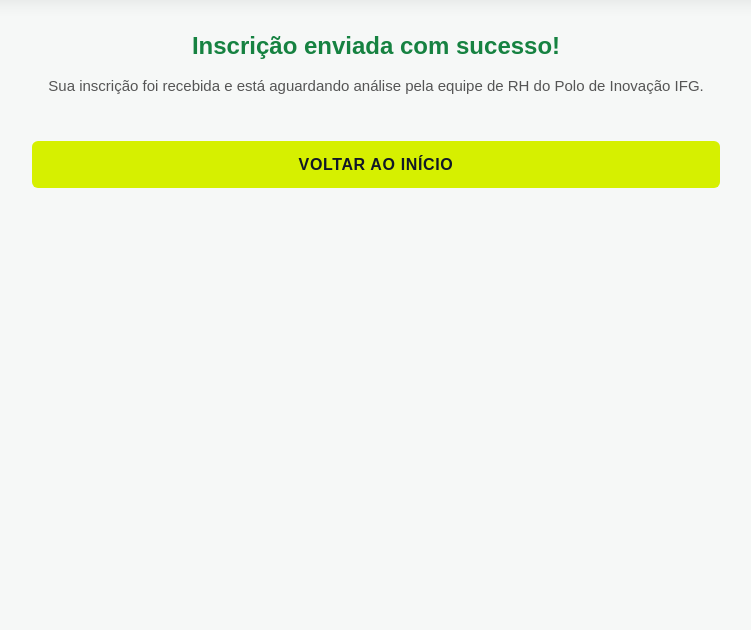
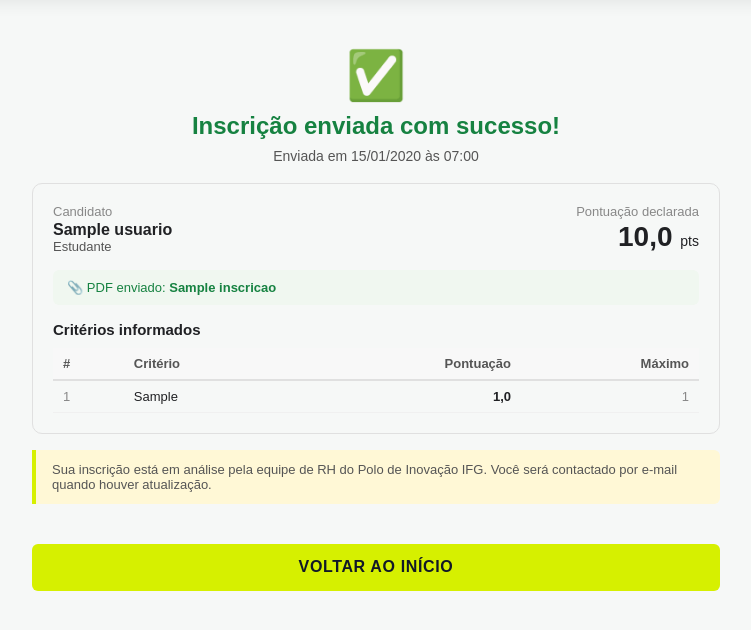
Before and after one commit to flavioolimpio/Banco_de_Talentos, a Django app: page /inscricao/confirmacao/ in a window 1280 px wide. Shown: the part 110-740 px from the top of the page, without its empty margins (264-1015 px from the left). Run offline with Django 5.2, Linux system fonts and the light colour scheme; a user stored in the database is signed in; tables that the repository leaves empty hold one stand-in row (values such as "Sample post"); some libraries are stand-ins or nearby versions.

Commit message:
feat: POST de inscrição (rascunho/enviar) e template de confirmação
- views.py: implementa POST da inscricao_view com ação rascunho/enviar,
  transaction.atomic, update_or_create nos itens, salvamento do PDF,
  registro de AuditLog e redirecionamento correto
- confirmacao.html: expande template com dados do candidato, total,
  tabela de itens por critério e indicação de PDF enviado
- formulario.html: remove |safe dos campos criterio/regra (segurança)
- tests.py: adiciona InscricaoViewPostTest (11 testes) e
  ConfirmacaoViewTest (4 testes); corrige assertContains para usar
  escape() em vez de confiar em |safe no template
- Total: 56 testes passando

Co-Authored-By: Claude Sonnet 4.6 <noreply@anthropic.com>

```diff
--- a/django_app/apps/inscricoes/views.py
+++ b/django_app/apps/inscricoes/views.py
@@ -15,6 +15,13 @@ from apps.auditoria.models import AuditAction, AuditLog
 from apps.inscricoes.forms import InscricaoForm
 from apps.inscricoes.models import CriterioEdital, Inscricao, InscricaoItem, StatusInscricao
 from apps.usuarios.models import Vinculo
+
+
+def _get_client_ip(request):
+    forwarded_for = request.META.get("HTTP_X_FORWARDED_FOR")
+    if forwarded_for:
+        return forwarded_for.split(",")[0].strip()
+    return request.META.get("REMOTE_ADDR")
 
 
 def _get_criterios(usuario):
@@ -75,7 +82,59 @@ def inscricao_view(request):
                 itens_existentes[item.criterio_id] = item.pontuacao
         return _render_form(request, InscricaoForm(usuario=usuario), criterios, inscricao, itens_existentes)
 
-    # POST — implemented in Task 5
+    # POST
+    action = request.POST.get("action", "rascunho")
+    form = InscricaoForm(request.POST, request.FILES, usuario=usuario, acao=action)
+
+    if not form.is_valid():
+        scores, _ = _parse_scores(request.POST, criterios)
+        return _render_form(request, form, criterios, inscricao, scores)
+
+    with transaction.atomic():
+        if inscricao is None:
+            inscricao = Inscricao(usuario=usuario, modalidade=usuario.vinculo)
+
+        if usuario.vinculo == Vinculo.SERVIDOR:
+            inscricao.tipo_servidor = form.cleaned_data["tipo_servidor"]
+
+        pdf = form.cleaned_data.get("comprovantes_pdf")
+        if pdf:
+            inscricao.comprovantes_pdf = pdf
+            inscricao.comprovantes_pdf_nome_original = pdf.name
+            inscricao.comprovantes_pdf_tamanho = pdf.size
+            inscricao.comprovantes_pdf_mime = getattr(pdf, "content_type", "application/pdf")
+
+        scores, total = _parse_scores(request.POST, criterios)
+        inscricao.total = total
+
+        if action == "enviar":
+            inscricao.status = StatusInscricao.EM_ANALISE
+            inscricao.enviada_em = timezone.now()
+        else:
+            inscricao.status = StatusInscricao.PENDENTE
+
+        inscricao.save()
+
+        for criterio in criterios:
+            InscricaoItem.objects.update_or_create(
+                inscricao=inscricao,
+                criterio=criterio,
+                defaults={"pontuacao": scores[criterio.pk]},
+            )
+
+        AuditLog.objects.create(
+            ator=usuario,
+            acao=AuditAction.INSCRICAO_SALVA,
+            ip=_get_client_ip(request),
+            user_agent=request.META.get("HTTP_USER_AGENT", ""),
+            detalhes={"action": action, "total": str(total)},
+        )
+
+    if action == "enviar":
+        messages.success(request, "Inscrição enviada com sucesso!")
+        return redirect("inscricao_confirmacao")
+
+    messages.success(request, "Rascunho salvo com sucesso.")
     return redirect("inscricao")
 
 
--- a/django_app/templates/inscricoes/confirmacao.html
+++ b/django_app/templates/inscricoes/confirmacao.html
@@ -1,6 +1,6 @@
 {% extends "base.html" %}
 
-{% block title %}Inscrição Enviada - Banco de Talentos IFG{% endblock %}
+{% block title %}Confirmação de Inscrição - Banco de Talentos IFG{% endblock %}
 
 {% block content %}
 <section class="dashboard-shell">
@@ -12,14 +12,74 @@
         </form>
     </nav>
 
-    <div style="max-width:720px;margin:24px auto;padding:0 16px;text-align:center">
-        <h2 style="margin:32px 0 8px;color:#168241">Inscrição enviada com sucesso!</h2>
-        <p style="color:#555;font-size:15px;margin-bottom:24px">
-            Sua inscrição foi recebida e está aguardando análise pela equipe de RH do Polo de Inovação IFG.
-        </p>
-        <a href="{% url 'home' %}" class="primary-button" style="display:inline-block;text-decoration:none">
-            Voltar ao início
-        </a>
+    <div style="max-width:720px;margin:24px auto;padding:0 16px">
+        <div style="text-align:center;padding:24px 0 16px">
+            <div style="font-size:48px;margin-bottom:8px">✅</div>
+            <h2 style="margin:0 0 6px;color:#168241">Inscrição enviada com sucesso!</h2>
+            <p style="color:#555;font-size:14px;margin:0">
+                Enviada em {{ inscricao.enviada_em|date:"d/m/Y \à\s H:i" }}
+            </p>
+        </div>
+
+        <div style="border:1px solid #e0e0e0;border-radius:10px;padding:20px;margin-bottom:16px">
+            <div style="display:flex;justify-content:space-between;align-items:flex-start;flex-wrap:wrap;gap:12px;margin-bottom:16px">
+                <div>
+                    <div style="font-size:13px;color:#888;margin-bottom:2px">Candidato</div>
+                    <div style="font-weight:600;color:#202124">{{ inscricao.usuario.nome_completo }}</div>
+                    <div style="font-size:13px;color:#555">{{ inscricao.usuario.get_vinculo_display }}</div>
+                </div>
+                <div style="text-align:right">
+                    <div style="font-size:13px;color:#888;margin-bottom:2px">Pontuação declarada</div>
+                    <div style="font-size:28px;font-weight:700;color:#202124">
+                        {{ inscricao.total|floatformat:1 }}
+                        <span style="font-size:14px;font-weight:400">pts</span>
+                    </div>
+                </div>
+            </div>
+
+            {% if inscricao.comprovantes_pdf %}
+            <div style="background:#f0f7f0;border-radius:6px;padding:10px 14px;font-size:13px;color:#168241;margin-bottom:16px">
+                📎 PDF enviado: <strong>{{ inscricao.comprovantes_pdf_nome_original }}</strong>
+            </div>
+            {% endif %}
+
+            <h3 style="margin:0 0 10px;font-size:15px;color:#202124">Critérios informados</h3>
+            <table style="width:100%;border-collapse:collapse;font-size:13px">
+                <thead>
+                    <tr style="background:#f8f8f8">
+                        <th style="text-align:left;padding:8px 10px;border-bottom:2px solid #e0e0e0;color:#555;font-weight:600">#</th>
+                        <th style="text-align:left;padding:8px 10px;border-bottom:2px solid #e0e0e0;color:#555;font-weight:600">Critério</th>
+                        <th style="text-align:right;padding:8px 10px;border-bottom:2px solid #e0e0e0;color:#555;font-weight:600">Pontuação</th>
+                        <th style="text-align:right;padding:8px 10px;border-bottom:2px solid #e0e0e0;color:#555;font-weight:600">Máximo</th>
+                    </tr>
+                </thead>
+                <tbody>
+                    {% for item in inscricao.itens.select_related %}
+                    <tr style="border-bottom:1px solid #f0f0f0">
+                        <td style="padding:8px 10px;color:#888">{{ item.criterio.ordem }}</td>
+                        <td style="padding:8px 10px;color:#202124">{{ item.criterio.criterio }}</td>
+                        <td style="padding:8px 10px;text-align:right;font-weight:600;color:#202124">
+                            {{ item.pontuacao|floatformat:1 }}
+                        </td>
+                        <td style="padding:8px 10px;text-align:right;color:#888">
+                            {{ item.criterio.maximo|floatformat:"-2" }}
+                        </td>
+                    </tr>
+                    {% endfor %}
+                </tbody>
+            </table>
+        </div>
+
+        <div style="background:#fff8d6;border-left:4px solid #d6f000;padding:12px 16px;font-size:13px;color:#555;border-radius:0 6px 6px 0;margin-bottom:20px">
+            Sua inscrição está em análise pela equipe de RH do Polo de Inovação IFG.
+            Você será contactado por e-mail quando houver atualização.
+        </div>
+
+        <div style="text-align:center">
+            <a href="{% url 'home' %}" class="primary-button" style="display:inline-block;text-decoration:none">
+                Voltar ao início
+            </a>
+        </div>
     </div>
 </section>
 {% endblock %}
--- a/django_app/templates/inscricoes/formulario.html
+++ b/django_app/templates/inscricoes/formulario.html
@@ -64,10 +64,10 @@
             <div style="border:1px solid #e0e0e0;border-radius:8px;padding:14px;margin-bottom:10px;display:flex;gap:12px;align-items:flex-start">
                 <div style="flex:1">
                     <div style="font-weight:600;font-size:14px;color:#202124">
-                        {{ forloop.counter }}. {{ criterio.criterio|safe }}
+                        {{ forloop.counter }}. {{ criterio.criterio }}
                     </div>
                     <div style="font-size:12px;color:#777;margin-top:4px">
-                        <strong>Regra:</strong> {{ criterio.regra|safe }}
+                        <strong>Regra:</strong> {{ criterio.regra }}
                     </div>
                     <div style="font-size:12px;color:#777">
                         <strong>Máximo:</strong> {{ criterio.maximo|floatformat:"-2" }} pts
```
Also changed, not shown: django_app/apps/inscricoes/tests.py (+141 -1 lines), README.md.
